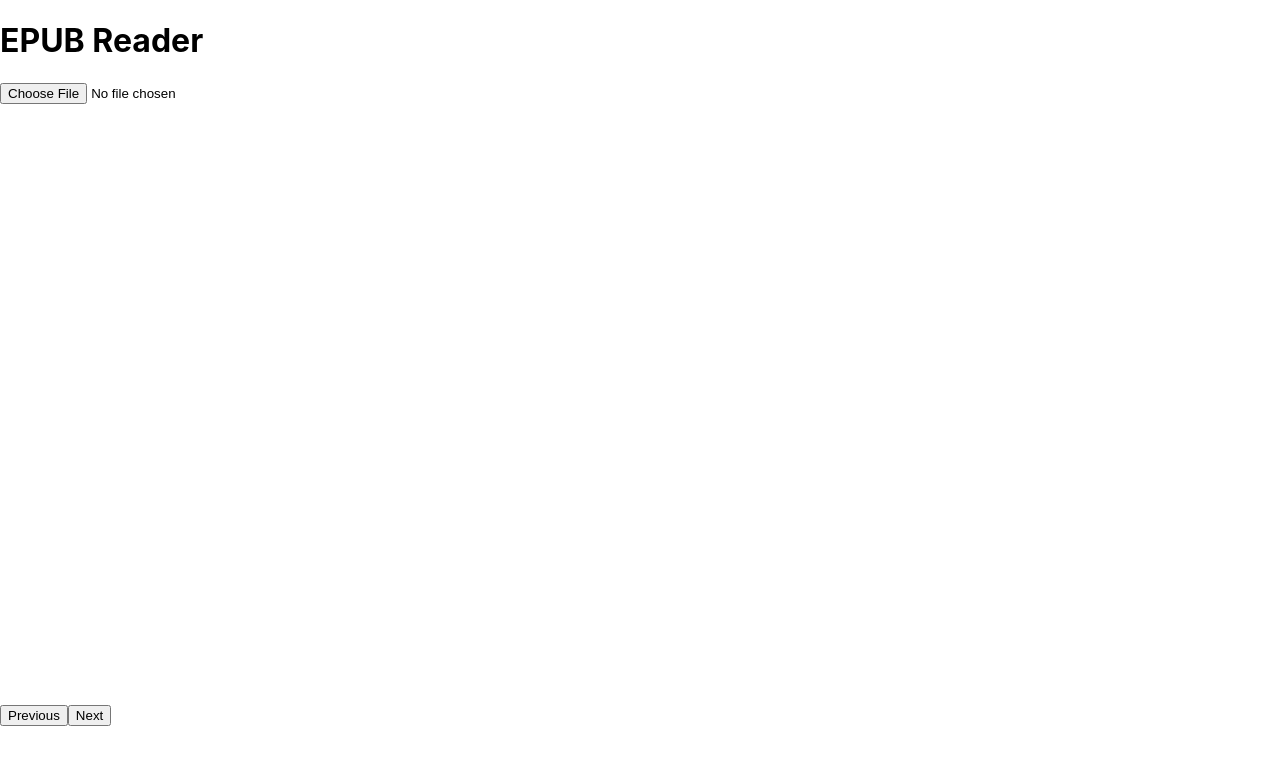
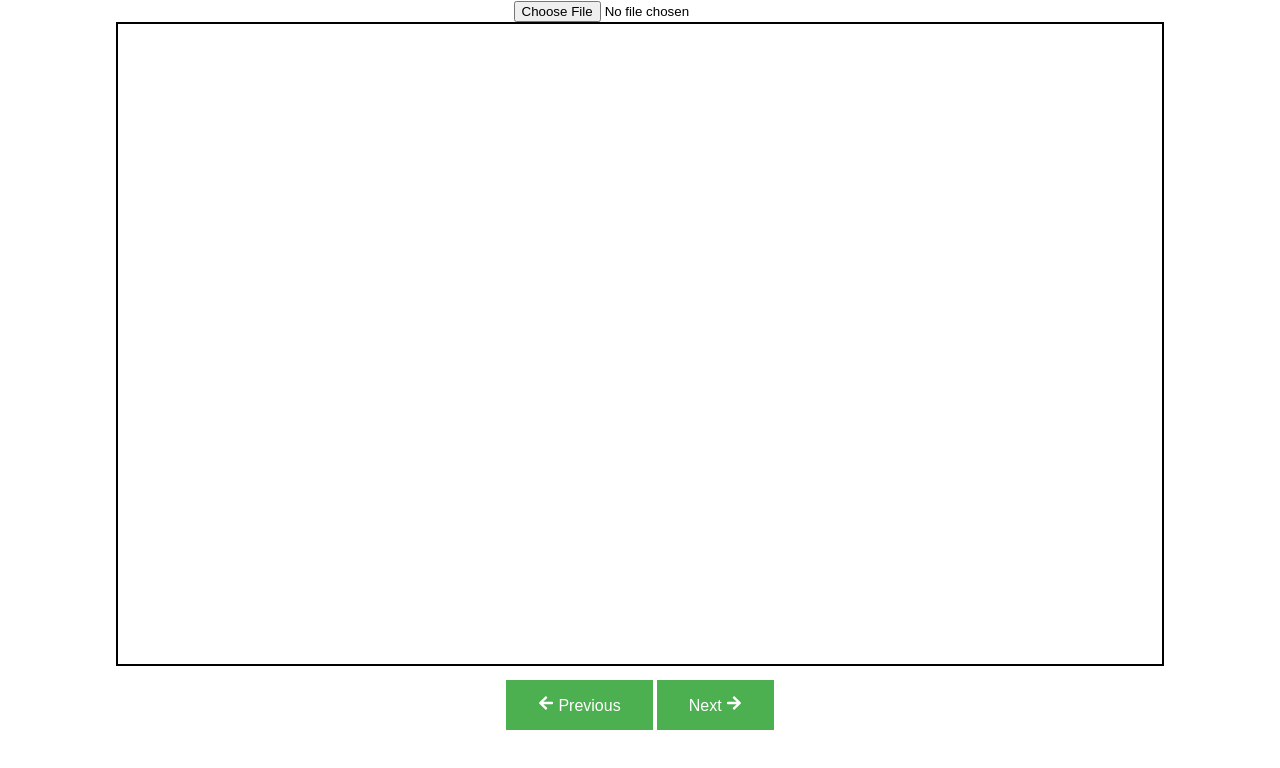
Before and after one commit to nishantgerald/epub-reader, a React (Create React App) app: page / in a window 1280 px wide. Shown: the top 768 px of the page. Built offline with nearby package versions, Linux system fonts and the light colour scheme.

Commit message:
Updated buttons and removed header

```diff
--- a/package.json
+++ b/package.json
@@ -9,6 +9,7 @@
     "epubjs": "^0.3.93",
     "react": "^18.2.0",
     "react-dom": "^18.2.0",
+    "react-icons": "^4.10.1",
     "react-scripts": "5.0.1",
     "web-vitals": "^2.1.4"
   },
--- a/public/index.html
+++ b/public/index.html
@@ -4,6 +4,7 @@
     <meta charset="utf-8" />
     <link rel="icon" href="%PUBLIC_URL%/favicon.ico" />
     <meta name="viewport" content="width=device-width, initial-scale=1" />
+    <link rel="stylesheet" href="https://fonts.googleapis.com/css2?family=IBM+Plex+Serif:wght@400;500;600;700&display=swap" />
     <meta name="theme-color" content="#000000" />
     <meta
       name="description"
--- a/src/App.css
+++ b/src/App.css
@@ -13,17 +13,6 @@
   }
 }
 
-.App-header {
-  background-color: #282c34;
-  min-height: 100vh;
-  display: flex;
-  flex-direction: column;
-  align-items: center;
-  justify-content: center;
-  font-size: calc(10px + 2vmin);
-  color: white;
-}
-
 .App-link {
   color: #61dafb;
 }
@@ -36,3 +25,28 @@
     transform: rotate(360deg);
   }
 }
+
+/* App.css */
+.btn {
+  background-color: #4CAF50; /* Green */
+  border: none;
+  color: white;
+  padding: 15px 32px;
+  text-align: center;
+  text-decoration: none;
+  display: inline-block;
+  font-size: 16px;
+  margin: 4px 2px;
+  transition-duration: 0.4s;
+  cursor: pointer;
+}
+
+.btn:hover {
+  background-color: white;
+  color: black;
+}
+
+.viewer-frame {
+  padding: 10px;
+  margin-bottom: 10px;
+}
--- a/src/App.js
+++ b/src/App.js
@@ -1,5 +1,7 @@
 import React, { useState } from 'react';
 import ePub from 'epubjs';
+import { FaArrowRight, FaArrowLeft } from 'react-icons/fa';
+import './App.css';
 
 function App() {
   const [selectedFile, setSelectedFile] = useState();
@@ -30,21 +32,24 @@ function App() {
       });
     };
 
-
     reader.readAsArrayBuffer(file);
   };
-
 
   return (
     <div className="App">
       <header className="App-header">
-        <h1>EPUB Reader</h1>
       </header>
       <main>
         <input type="file" accept=".epub" onChange={handleFileUpload} />
-        <div id="viewer" style={{ width: "100%", height: "600px" }}></div>
-        <button id="prev" type="button">Previous</button>
-        <button id="next" type="button">Next</button>
+        <div className="viewer-frame">
+          <div id="viewer" style={{ width: "100%", height: "600px" }}></div>
+        </div>
+        <button id="prev" type="button" className="btn">
+          <FaArrowLeft /> Previous
+        </button>
+        <button id="next" type="button" className="btn">
+          Next <FaArrowRight />
+        </button>
       </main>
     </div>
   );
--- a/src/index.css
+++ b/src/index.css
@@ -11,3 +11,12 @@ code {
   font-family: source-code-pro, Menlo, Monaco, Consolas, 'Courier New',
     monospace;
 }
+
+.viewer-frame {
+  border: 2px solid #000; /* Here you can customize your frame */
+  padding: 10px; /* Here you can customize padding inside the frame */
+  width: 80%; /* Here you can customize frame width */
+  height: 620px; /* Here you can customize frame height, this should be viewer height + 2*padding */
+  overflow: auto; /* Enables scrollbars when content exceeds frame */
+  margin: auto; /* Center the frame */
+}
```
Also changed, not shown: 1 other file (tests, documents, lock files or other folders).
